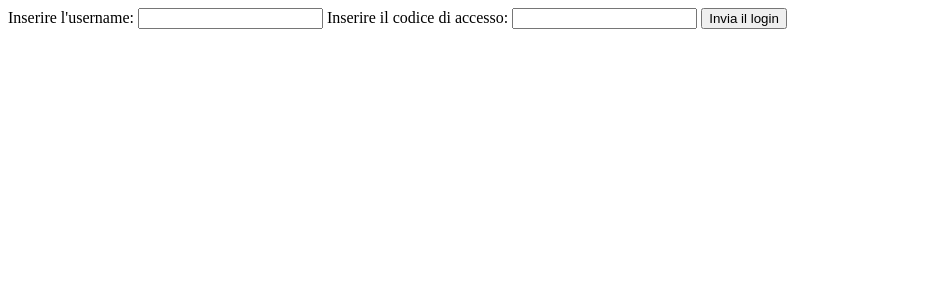
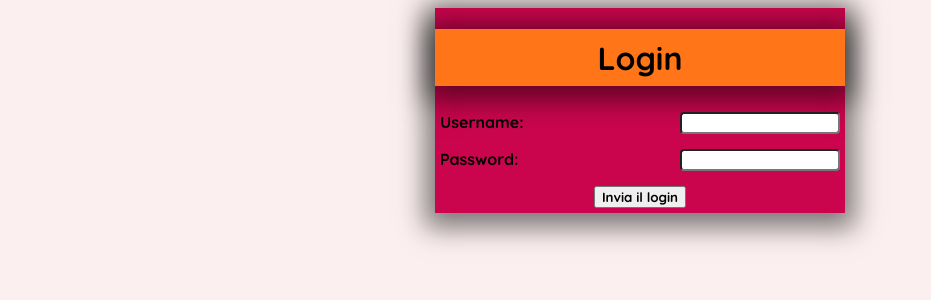
Before and after one commit to GiovanniAncora/db5CI-Sessioni, a Flask app: page /login in a window 1280 px wide. Shown: the top 300 px of the page, without its empty margins (0-931 px from the left). Run offline with Flask 3, Linux system fonts and the light colour scheme.

Commit message:
Sistemato un po' lo stile. Male.

```diff
--- /dev/null
+++ b/static/login.css
@@ -0,0 +1,55 @@
+@import url('https://fonts.googleapis.com/css2?family=Quicksand:wght@300..700&family=Silkscreen:wght@400;700&display=swap');
+
+* {
+  font-family: "Quicksand", sans-serif;
+  font-weight: 700;
+  font-style: normal;
+}
+
+body {
+  background-color: #FCEFEF;
+
+  display: flex;
+  justify-content: center;
+  align-items: center;
+}
+
+form {
+  width: 50vh;
+
+  display: flex;
+  flex-direction: column;
+  justify-content: center;
+  align-items: start;
+  gap: 15px;
+
+  padding: 5px;
+}
+
+.login{
+  box-shadow: 0px 5px 25px 10px rgba(0,0,0,0.5);
+  background-color: #CA054D;
+}
+
+.login h1{
+  padding: 2%;
+  display: flex;
+  justify-content: center;
+
+  box-shadow: 0px 5px 25px 10px rgba(0,0,0,0.5);
+}
+
+.campoForm {
+  width: 100%;
+  display: flex;
+  justify-content: space-between;
+  gap: 25px;
+}
+
+.campoForm input{
+  border-radius: 4px;
+}
+
+.loginSubmit {
+  align-self: center;
+}
--- a/templates/index.html
+++ b/templates/index.html
@@ -8,7 +8,7 @@
     <title>Alunni</title>
 </head>
 <body>
-    <h1 class="w3-container w3-orange w3-center">Tabella Dinamica Alunni</h1>
+    <h1 class="w3-container w3-orange w3-center" style="background-color: #ff7518;">Tabella Dinamica Alunni</h1>
     <!-- <h4 class="w3-h4 w3-orange">da Giovanni Ancora</h4> -->
 
     <div class="w3-container w3-margin-top w3-margin-bottom w3-center">
--- a/templates/login.html
+++ b/templates/login.html
@@ -4,16 +4,27 @@
   <meta charset="UTF-8">
   <meta name="viewport" content="width=device-width, initial-scale=1.0">
   <title>Pagina di Login</title>
+
+  <link rel="stylesheet" href="static/login.css">
 </head>
 <body>
-  <form method="post">
-    <label for="username">Inserire l'username:</label>
-    <input type="text" name="username" id="username">
+  <div class="login">
+    <h1 style="background-color: #ff7518;">Login</h1>
+    <form method="post">
+      <div class="campoUsername campoForm">
+        <label for="username">Username:</label>
+        <input type="text" name="username" id="username">
+      </div>
 
-    <label for="codice">Inserire il codice di accesso:</label>
-    <input type="password" name="codice" id="codice">
+      <div class="campoPassword campoForm">
+        <label for="codice">Password:</label>
+        <input type="password" name="codice" id="codice">
+      </div>
 
-    <button type="submit">Invia il login</button>
-  </form>
+      <div class="loginSubmit">
+        <button type="submit">Invia il login</button>
+      </div>
+    </form>
+  </div>
 </body>
 </html>
```
